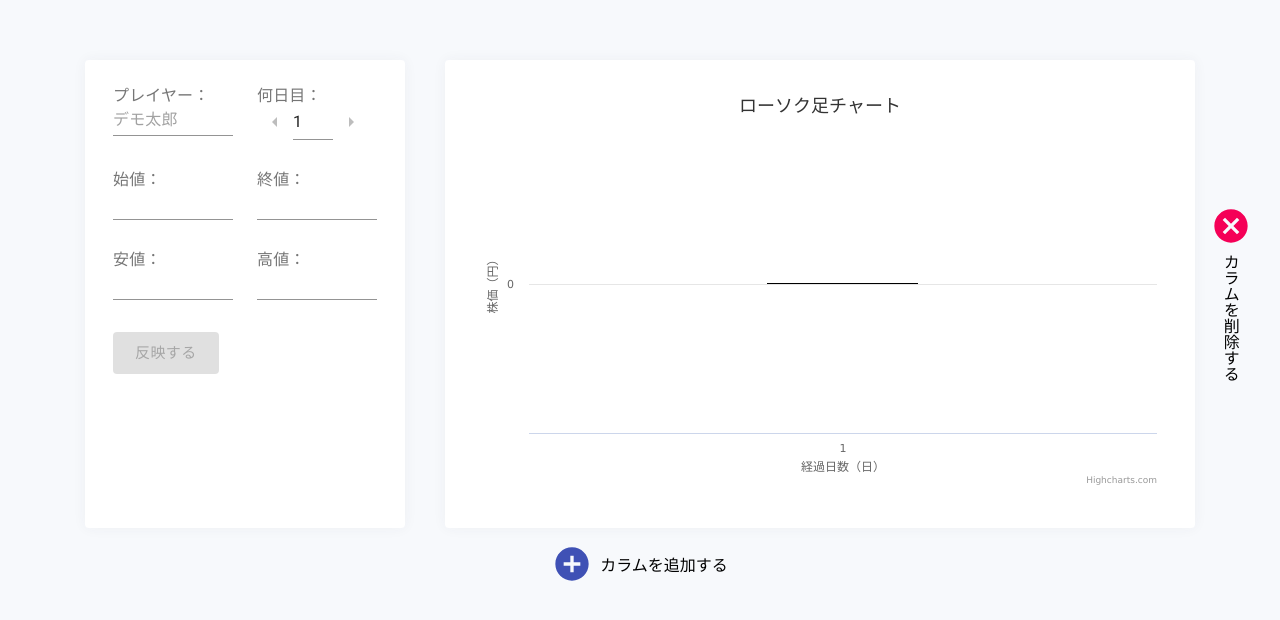
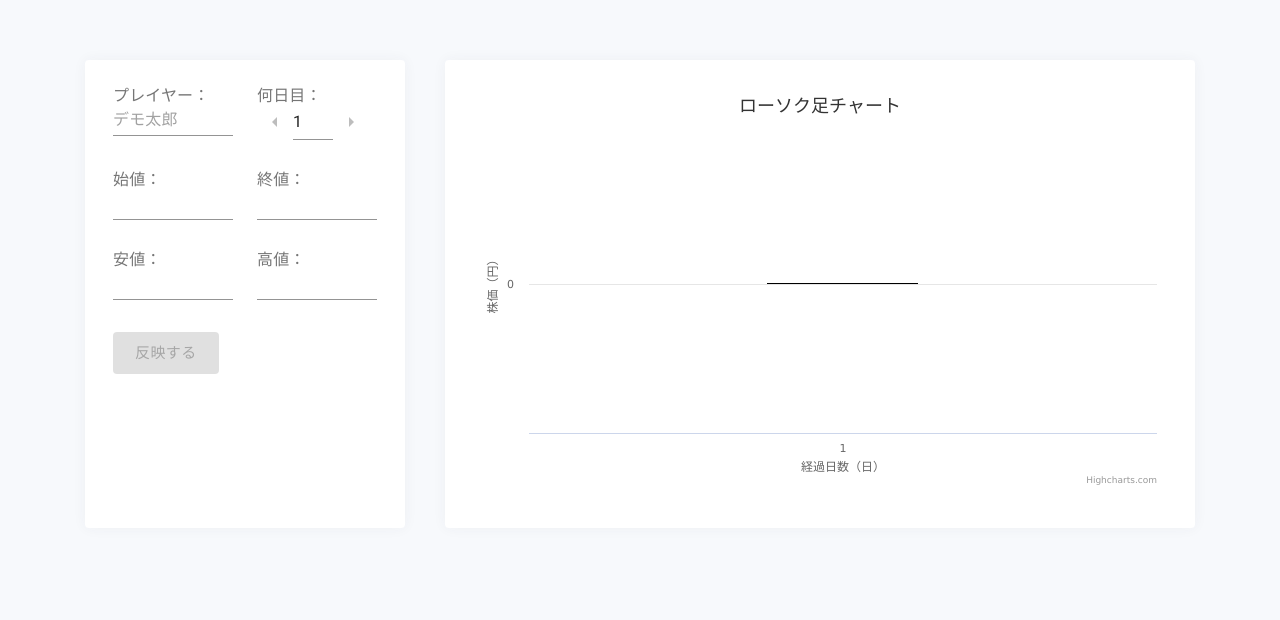
Before and after one commit to MrSung/fire-candle, a React (Create React App) app: page / in a window 1280 px wide. Shown: the top 620 px of the page. Built offline with nearby package versions, Linux system fonts and the light colour scheme.

Commit message:
remove unneeded ui

```diff
--- a/src/components/organisms/input-chart-blocks.tsx
+++ b/src/components/organisms/input-chart-blocks.tsx
@@ -1,20 +1,13 @@
 import React from 'react'
-import { nanoid } from '@reduxjs/toolkit'
-import { useSelector, useDispatch } from 'react-redux'
+import { useSelector } from 'react-redux'
 import styled from 'styled-components'
 import { RootState } from '../../app/reducer'
-import { chartsSlice } from '../../features/charts/charts-slice'
 import { InputBlock } from '../molecules/input-block'
 import { ChartBlock } from '../molecules/chart-block'
-import { DeleteBlockButton } from '../atoms/delete-block-button'
-import { AddBlockButton } from '../atoms/add-block-button'
 
 export const InputChartBlocks = () => {
   const charts = useSelector((state: RootState) => state.charts)
   const chartsValues = Object.values(charts)
-
-  const dispatch = useDispatch()
-  const { addNewColumn, deleteColumn } = chartsSlice.actions
 
   return (
     <Wrapper>
@@ -38,23 +31,9 @@ export const InputChartBlocks = () => {
             <ChartBlockWrap>
               <ChartBlock id={id} />
             </ChartBlockWrap>
-            <DeleteBlockButton
-              onClick={() => {
-                dispatch(deleteColumn({ currentId: id }))
-              }}
-            />
           </Container>
         )
       })}
-      <AddBlockButton
-        onClick={() => {
-          dispatch(
-            addNewColumn({
-              newRandomId: nanoid()
-            })
-          )
-        }}
-      />
     </Wrapper>
   )
 }
```
